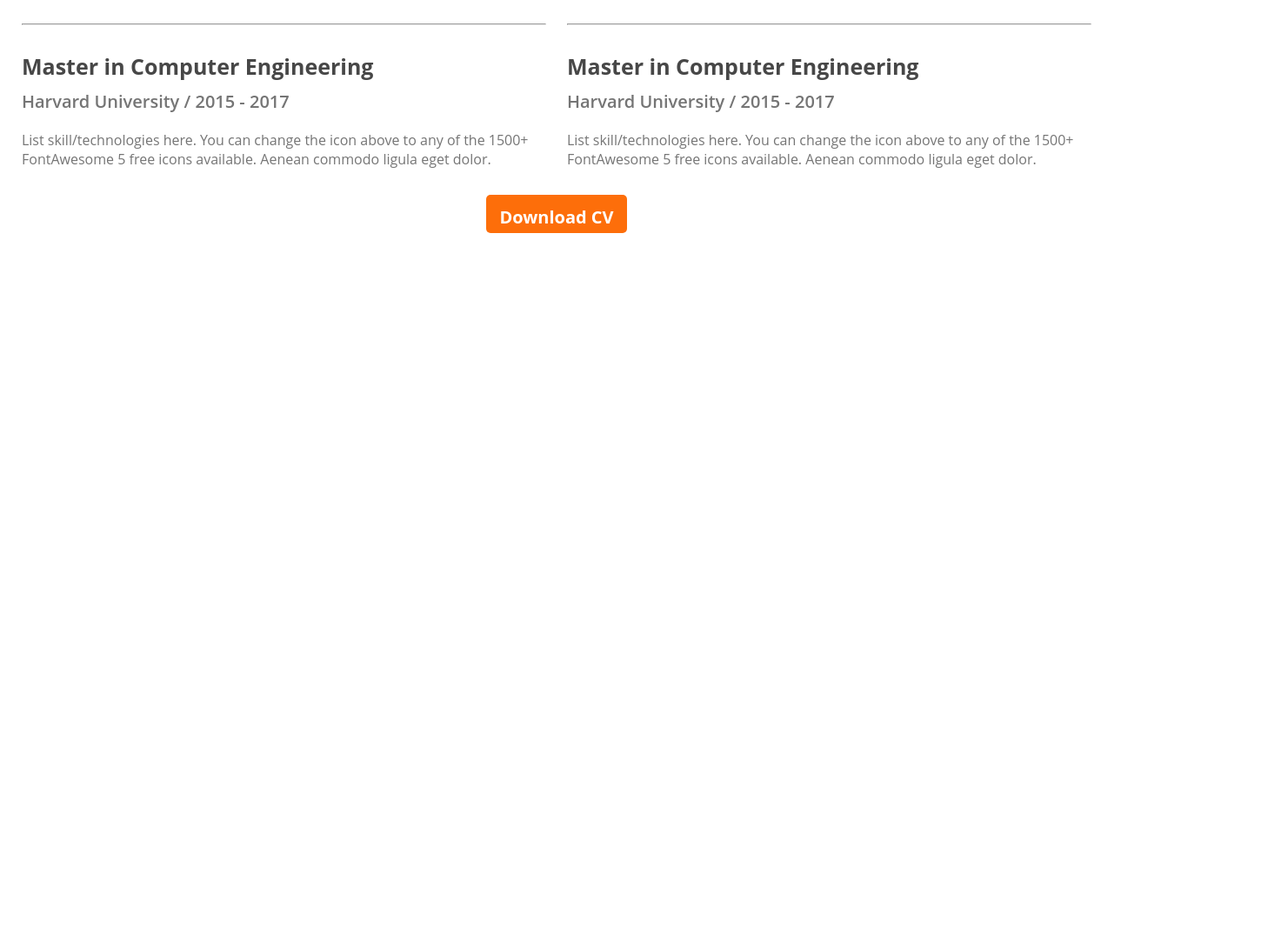
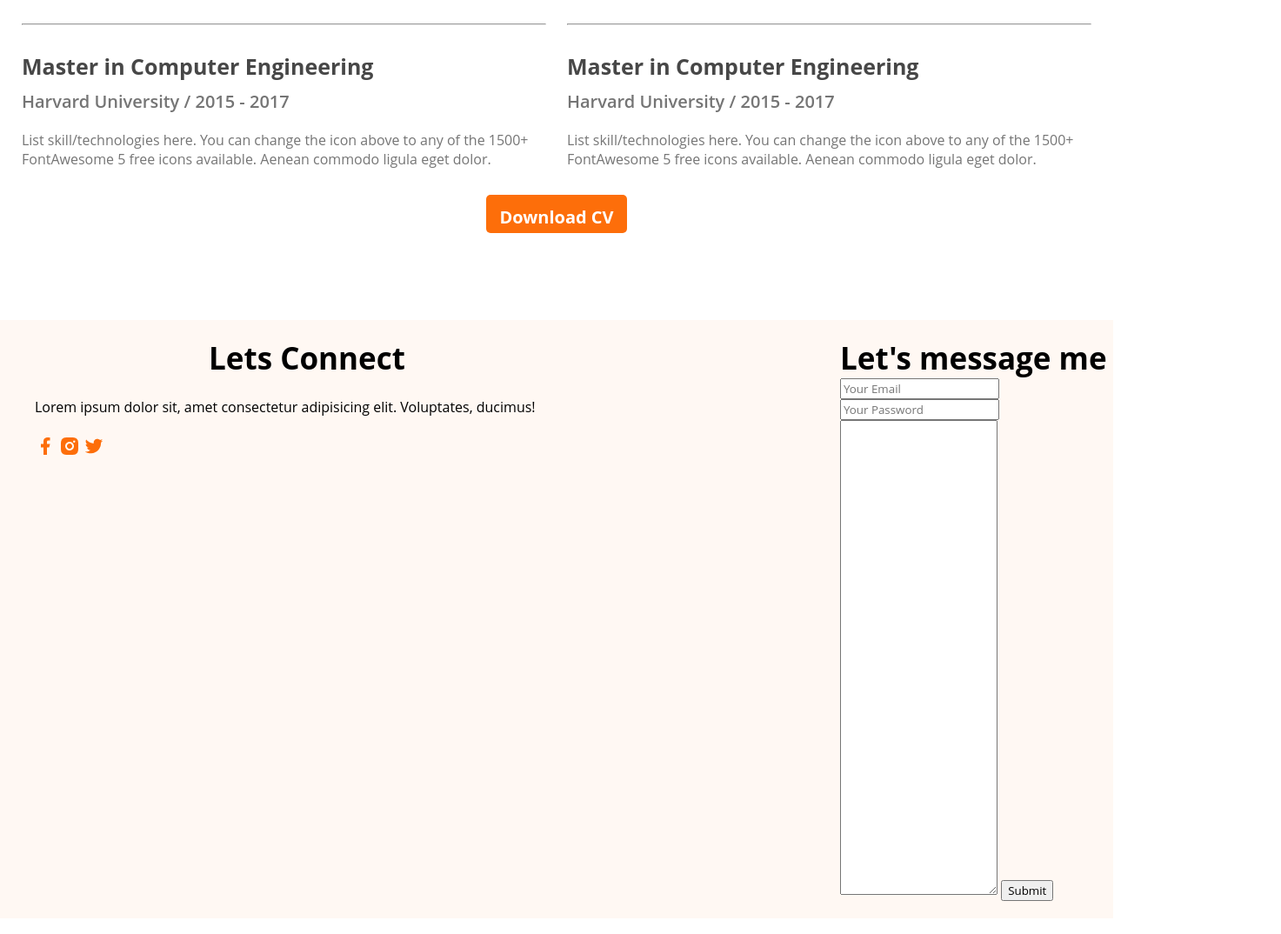
Before and after one commit to Ornab05/developer-portfolio, a plain HTML site: page index.html in a window 1280 px wide. Shown: the part 2663-3737 px from the top of the page at 87% size, 1473 px wide, since content can reach past the window. Before the commit the page ends 2931 px from the top, so only its background shows below. Drawn offline with Linux system fonts and the light colour scheme.

Commit message:
before final

```diff
--- a/images/style.css
+++ b/images/style.css
@@ -183,4 +183,25 @@ margin: 10px 0px;
 }
 .resume-button{
     text-align: center;
+    margin-bottom: 100px;
 }
+.last {
+    display: flex;
+    gap:100px;
+    padding: 20px 40px;
+
+}
+.last-title{
+    white-space: nowrap;
+    font-weight: 700;
+   font-size: 35px;
+   margin: 0px 200px;
+
+}
+.footer{
+    background: #FFF8F3;
+    margin-bottom: 200px;
+}
+.last-div .input{
+    margin: 0px 200px;
+}
--- a/index.html
+++ b/index.html
@@ -137,6 +137,41 @@
     <button class="button-primary" style="text-align: center;"> Download CV </button>
 </div>
     </section>
+<footer class="footer">
+  <div class="last">
+     <div class="last-div">
+       <h2 class="last-title">Lets Connect</h2>
+       <br>
+       <p>Lorem ipsum dolor sit, amet consectetur adipisicing elit. Voluptates, ducimus!</p>
+       <br>
+       <img src="images/icons/facebook.png">
+       <img src="images/icons/insta.png">
+       <img src="images/icons/twitter.png">
+
+
+     </div>
+     <div class="last-div" >
+       <h2 class="last-title">Let's message me</h2>
+       <form class="input">
+
+       <input type="email" placeholder="Your Email">
+       <br>
+       <input type="password" placeholder="Your Password">
+       <br>
+       <textarea id="" name=" cols="30" rows="30" ></textarea>
+       <input type="submit">
+       </form>
+     </div>
+
+
+  </div>
+
+
+
+
+
+</footer>
+
 
 
 
```
